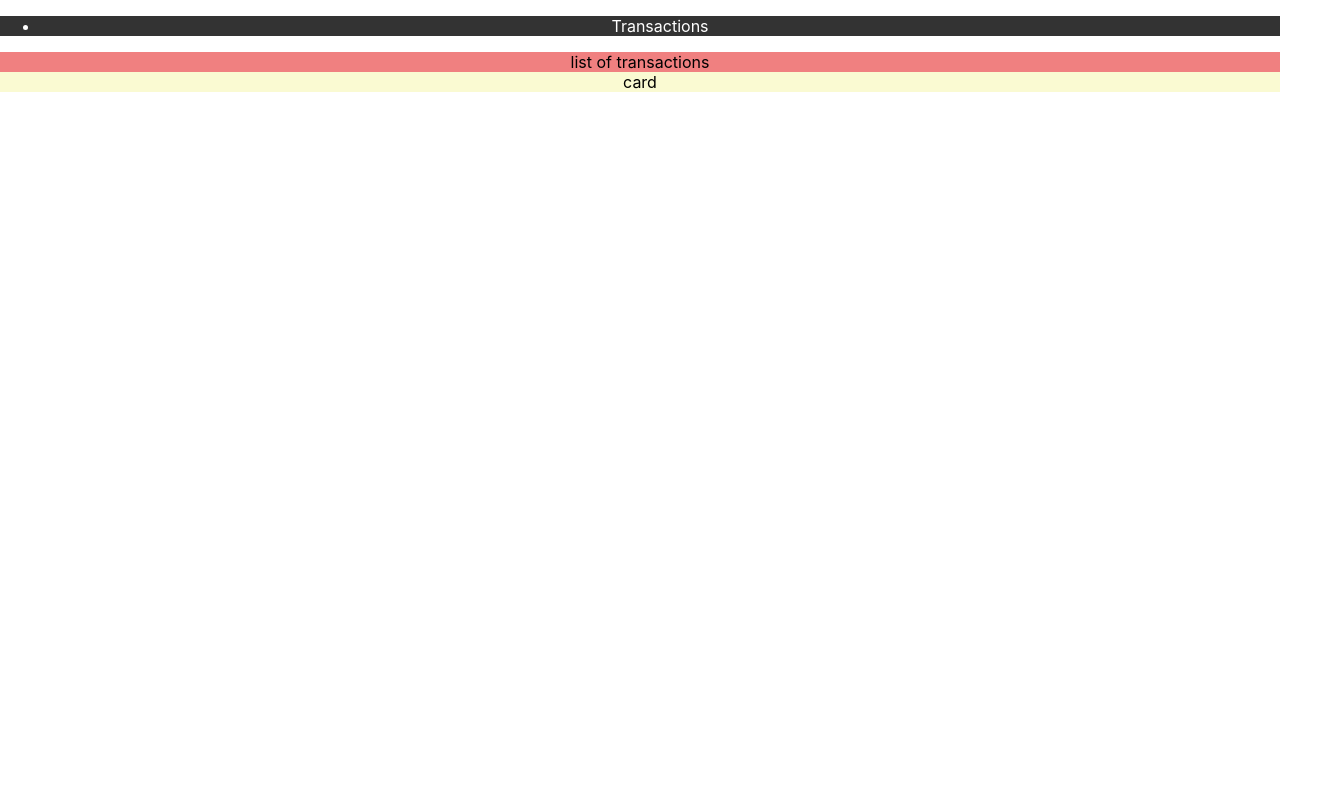
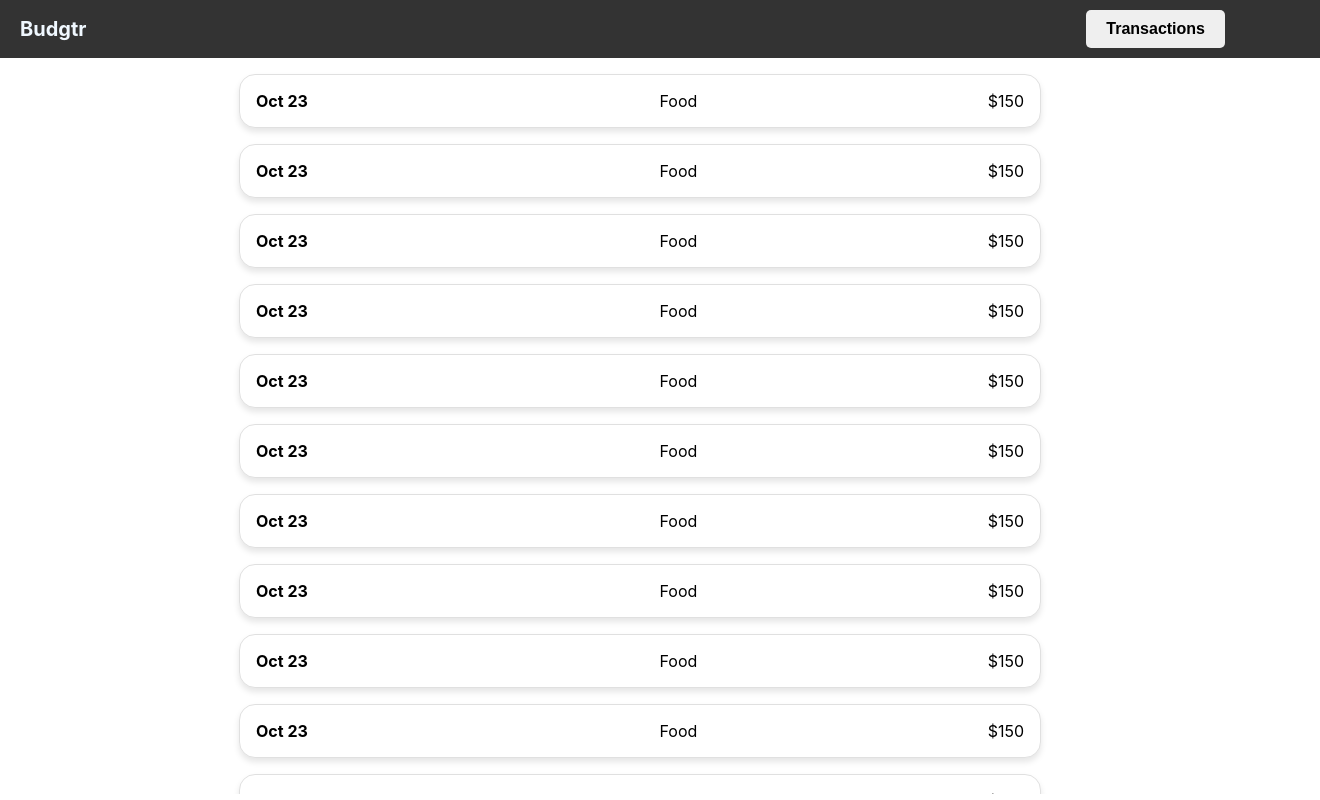
Before and after one commit to CastonPursuit/budgtr-frontend, a React (Create React App) app: page / in a window 1280 px wide. Shown: the whole page, 1320 px wide, since content can reach past the window. Built offline with nearby package versions, Linux system fonts and the light colour scheme.

Commit message:
styling: navbar, main page components

```diff
--- a/src/components/Navbar.js
+++ b/src/components/Navbar.js
@@ -5,12 +5,11 @@ import "../styles/Navbar.css"
 export function Navbar () {
     return (
         <nav className="navbar">
-            <ul className="navbar-list">
-                <li className="navbar-item">
+            <div className="transaction-title" > Budgtr </div>
+                <button className="navbar-button">
                     {/* <Link to='/'> Transactions </Link> */}
                     Transactions
-                </li>
-            </ul>
+                </button>
         </nav>
     )
 
--- a/src/components/TransactionCard.js
+++ b/src/components/TransactionCard.js
@@ -1,6 +1,13 @@
 import "../styles/TransactionCard.css";
 export  default function TransactionCard() {
     return (
-        <div className="transaction-card"> card</div>
+        <div className="transaction-card">
+            <div className="transaction-info">
+                <div className="transaction-date"> Oct 23  </div>
+                <div className="transaction-category"> Food  </div>
+                <div className="transaction-amount"> $150 </div>
+            </div>
+        </div>
+
     )
 }
--- a/src/components/TransactionList.js
+++ b/src/components/TransactionList.js
@@ -1,18 +1,35 @@
-import "../styles/TransactionList.css";
-import TransactionCard  from "./TransactionCard";
+// TransactionList.js
+
+import React from 'react';
+import '../styles/TransactionList.css';
+import TransactionCard from './TransactionCard';
 
 export function TransactionList() {
+  return (
+    <div className="transaction-list">
+      <div className="transaction-items-list">
+        <TransactionCard />
+        <TransactionCard />
+        <TransactionCard />
+        <TransactionCard />
+        <TransactionCard />
+        <TransactionCard />
+        <TransactionCard />
+        <TransactionCard />
+        <TransactionCard />
+        <TransactionCard />
+        <TransactionCard />
+        <TransactionCard />
+        <TransactionCard />
+        <TransactionCard />
+        <TransactionCard />
+        <TransactionCard />
+        <TransactionCard />
+        <TransactionCard />
+        <TransactionCard />
+        <TransactionCard />
 
-
-    return (
-        <div className="transaction-list" >
-            <div className="transaction-items-list">
-                list of transactions
-                <TransactionCard/>
-            </div>
-        </div>
-
-    )
-
-
+      </div>
+    </div>
+  );
 }
--- a/src/styles/Navbar.css
+++ b/src/styles/Navbar.css
@@ -1,23 +1,40 @@
+/* NavBar.css */
+
 /* have viewport cover the entire page */
-/* body, html {
+body, html {
     margin: 0;
     padding: 0;
     height: 100%;
-} */
+}
 
 /* place navbar at the top
 top of the viewport container  */
 
-.navbar{
-    background-color:#333;
-    color: white;
-    /* position: fixed;
-    top: 0;
-    left: 0;
+.navbar {
+    background-color: #333;
+    color: #333;
     width: 100%;
-    height: 15%;
     display: flex;
+    justify-content: center;
     align-items: center;
-    justify-content: center; */
+    padding: 10px 20px;
+  }
 
-}
+.navbar-button {
+    padding: 10px 20px;
+    font-size: 16px;
+    font-weight: bold;
+    text-align: center;
+    margin-left: auto;
+    margin-right: 75px;
+    cursor: pointer;
+    border: none;
+    border-radius: 5px;
+    transition: background-color 0.3s ease, color 0.3s ease;
+  }
+
+  .transaction-title{
+    color: aliceblue;
+    font-size: 20px;
+    font-weight: bold;
+  }
--- a/src/styles/TransactionCard.css
+++ b/src/styles/TransactionCard.css
@@ -1,3 +1,37 @@
+/* TransactionCard.ss */
+
 .transaction-card {
-    background-color: lightgoldenrodyellow;
-}
+    background-color: #ffffff;
+    border: 1px solid #e0e0e0;
+    border-radius: 16px;
+    padding: 16px;
+    margin: 16px auto;
+    width: 60%;
+    box-shadow: 0 4px 6px rgba(0, 0, 0, 0.1);
+    display: flex;
+    justify-content: space-between;
+    align-items: center;
+  }
+
+  .transaction-info {
+    display: flex;
+    flex-grow: 1;
+    width: 80%;
+    justify-content: space-between;
+  }
+
+  .transaction-date {
+    font-weight: bold;
+    flex-basis: 30%;
+    text-align: left;
+  }
+
+  .transaction-category {
+    flex-grow: 1;
+    text-align: center;
+  }
+
+  .transaction-amount {
+    flex-basis: 20%;
+    text-align: right;
+  }
--- a/src/styles/TransactionList.css
+++ b/src/styles/TransactionList.css
@@ -1,3 +1,11 @@
+/* TransactionList.css */
+
 .transaction-list {
-    background-color: lightcoral;
-}
+
+    max-height: calc(100vh - 64px);
+    overflow-y: auto;
+  }
+
+  .transaction-items-list {
+    text-align: center;
+  }
```
